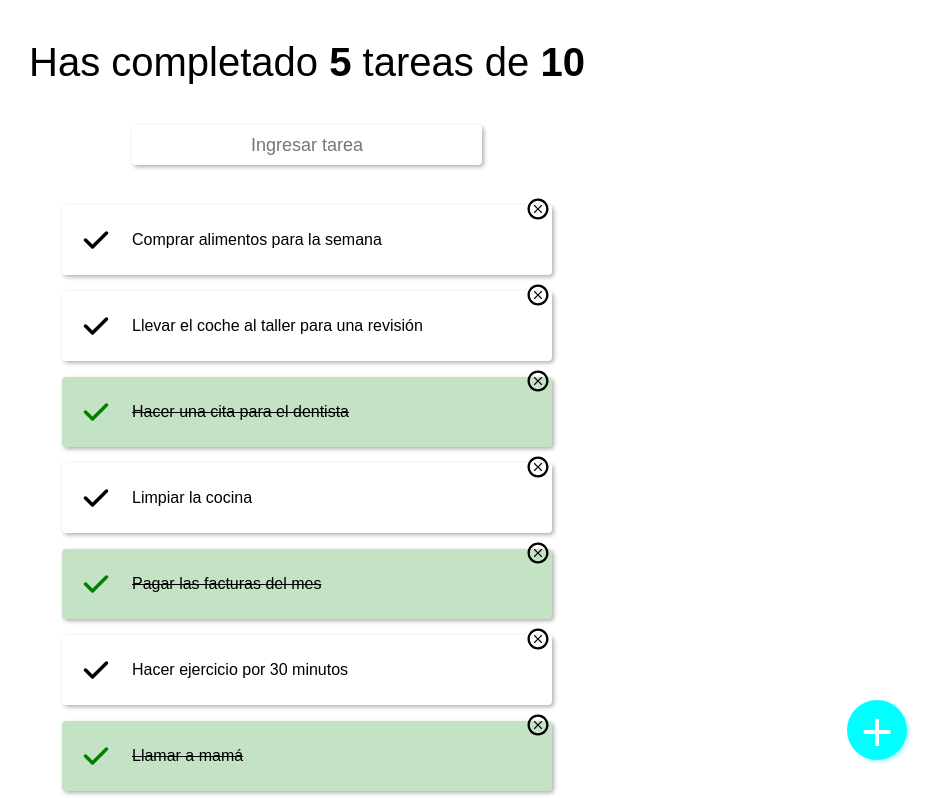
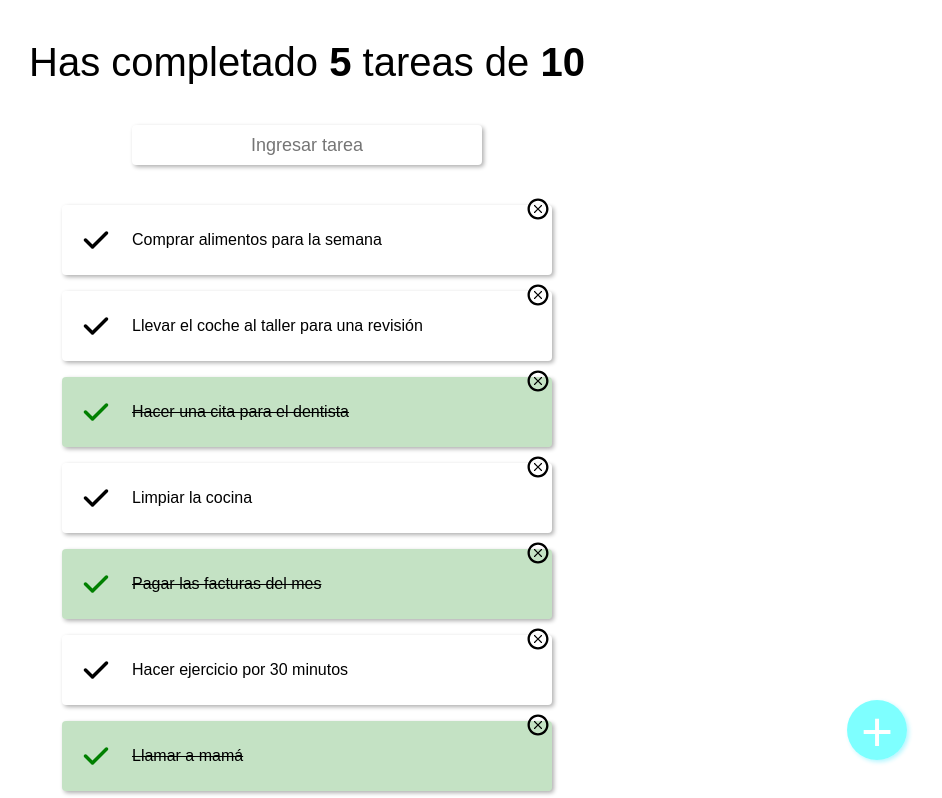
Before and after one commit to manuelprgit/todoList-React-TS, a React (Vite) app: page / in a window 1280 px wide. Shown: the top 798 px of the page, without its empty margins (333-1275 px from the left). Built offline with nearby package versions, Linux system fonts and the light colour scheme.

Commit message:
vamos a traer los cambios de la casa

```diff
--- a/src/components/CreateTodoButton/CreateTodoButton.scss
+++ b/src/components/CreateTodoButton/CreateTodoButton.scss
@@ -3,7 +3,7 @@ button {
     width: 60px;
     border-radius: 50%;
     border: none;
-    background-color: aqua;
+    background-color: rgba(0, 255, 255, 0.506);
     box-shadow: 2px 2px 4px rgba(0, 225, 255, 0.295);
     font-size: 55px;
     color: white;
--- a/src/components/TodoItems/icons/TodoIcon.tsx
+++ b/src/components/TodoItems/icons/TodoIcon.tsx
@@ -20,13 +20,14 @@ const TodoIcon = ({ type, id, onAction }: TodoIconType) => {
         'complete': <Check
                 className={type}
                 onClick={()=>{
-                    onAction(id)
+                    onAction(id);
+
                 }}
             />,
         'delete': <Delete
                 className={type}
                 onClick={()=>{
-                    onAction(id)
+                    onAction(id);
                 }}
             />
     }
--- a/src/main.scss
+++ b/src/main.scss
@@ -4,4 +4,14 @@ body,
     padding: 0;
     font-family: Arial, Helvetica, sans-serif;
     text-align: center;
+    transition: 0.2s;
 }
+
+.dark-mode{
+    background: #000000d1;
+    color: white;
+    input{
+        background: #000000d1;
+        color: white;
+    }
+}
```
